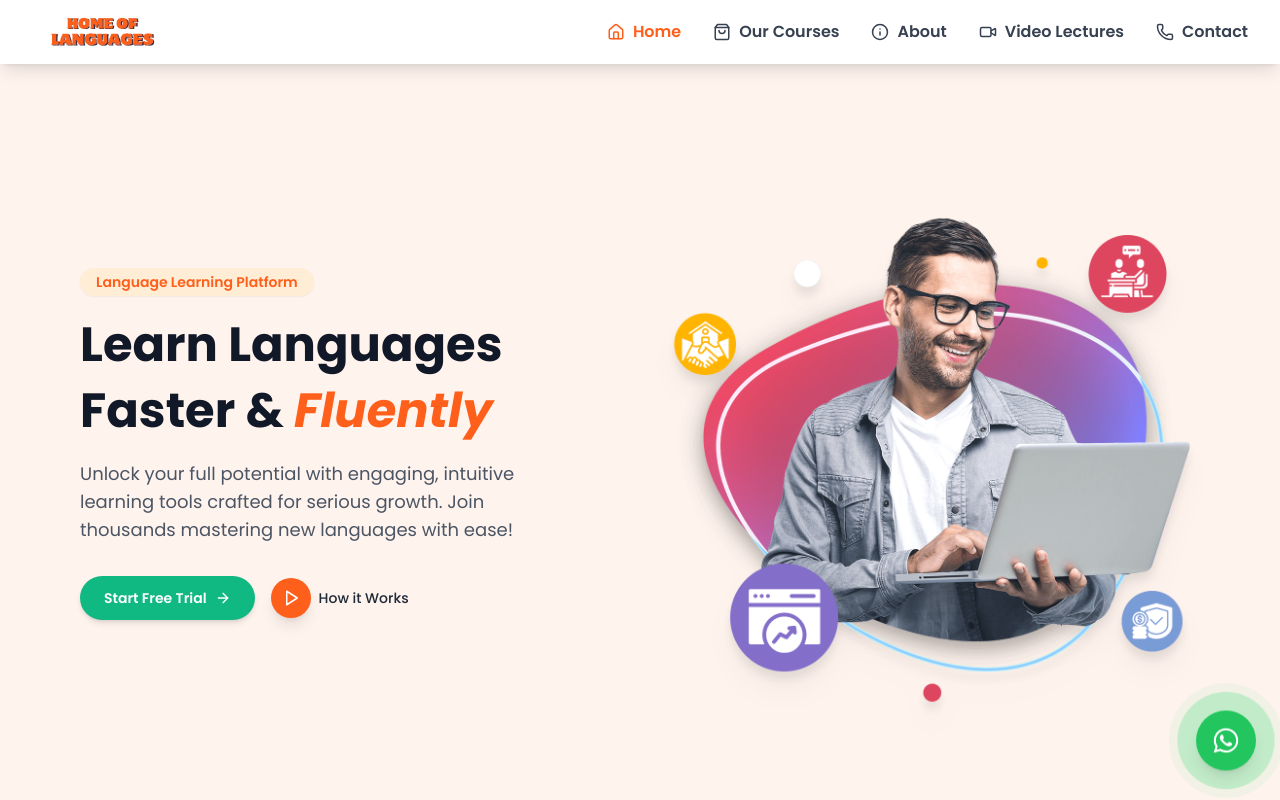
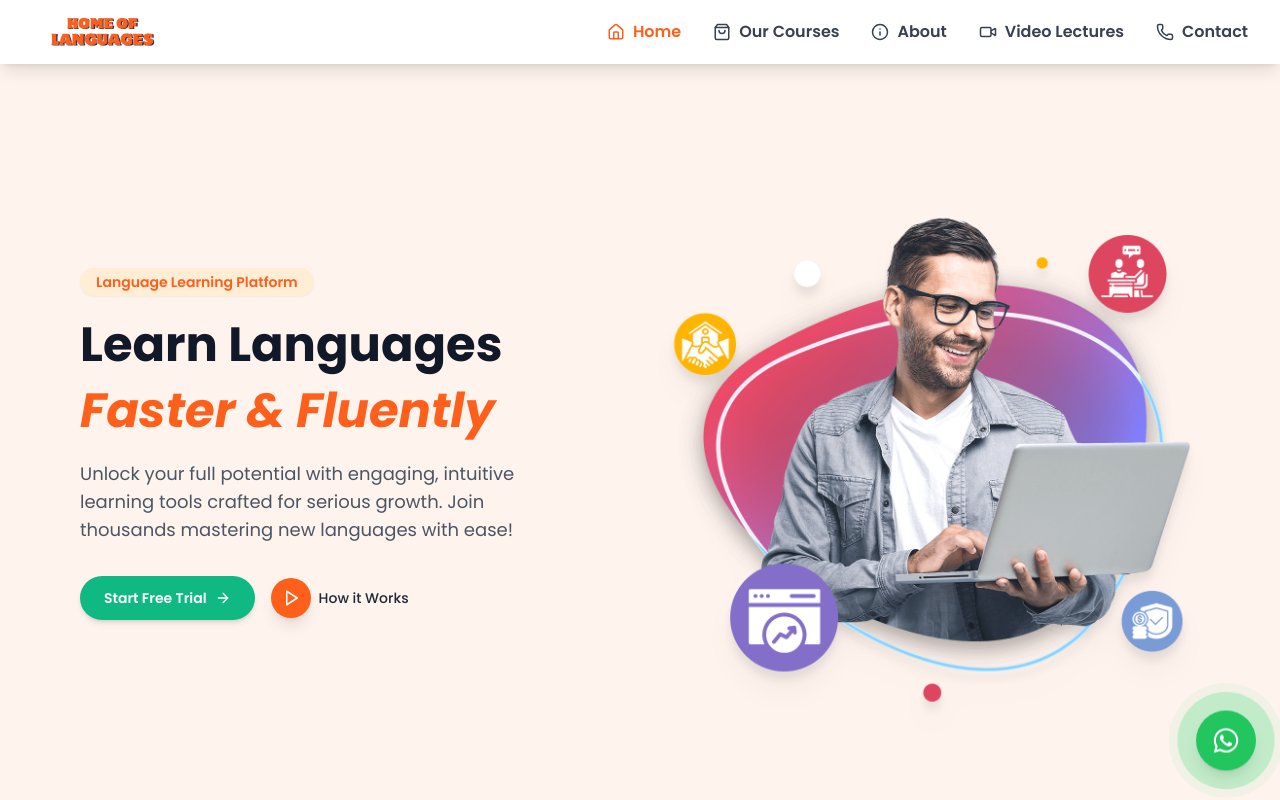
Before and after one commit to amnakhalid625/LanguageWebApp, a React (Vite) app: page / in a window 1280 px wide. Shown: the top 800 px of the page. Built offline with nearby package versions, Linux system fonts and the light colour scheme.

Commit message:
languageWebApp

```diff
--- a/package.json
+++ b/package.json
@@ -10,6 +10,7 @@
     "preview": "vite preview"
   },
   "dependencies": {
+    "framer-motion": "^12.9.4",
     "lucide-react": "^0.503.0",
     "react": "^19.0.0",
     "react-dom": "^19.0.0",
--- a/src/pages/Home.jsx
+++ b/src/pages/Home.jsx
@@ -8,6 +8,7 @@ import VideoLectures from '../components/VideoLectures';
 import FAQ from '../components/FAQ';
 import Testimonials from '../components/Testimonails';
 import Footer from '../components/Footer';
+import { motion } from 'framer-motion';
 
 const Hero = () => {
   return (
@@ -15,36 +16,75 @@ const Hero = () => {
     <section className="bg-background py-12 md:py-20 px-6 lg:px-20 font-sans">
       <div className="max-w-7xl mx-auto">
         <div className="flex flex-col md:flex-col-reverse lg:flex-row items-center justify-between gap-8 md:gap-12">
-          <div className="w-full lg:w-1/2 text-center md:text-center lg:text-left">
-            <div className="inline-block bg-orange-100 text-primary text-sm font-semibold px-4 py-1 rounded-full mb-4 shadow-sm">
+
+          {/* Left content */}
+          <motion.div
+            className="w-full lg:w-1/2 text-center md:text-center lg:text-left"
+            initial={{ opacity: 0, x: -50 }}
+            whileInView={{ opacity: 1, x: 0 }}
+            transition={{ duration: 0.6 }}
+            viewport={{ once: true }}
+          >
+            <motion.div
+              className="inline-block bg-orange-100 text-primary text-sm font-semibold px-4 py-1 rounded-full mb-4 shadow-sm"
+              initial={{ scale: 0 }}
+              whileInView={{ scale: 1 }}
+              transition={{ duration: 0.5, delay: 0.2 }}
+              viewport={{ once: true }}
+            >
               Language Learning Platform
-            </div>
+            </motion.div>
 
             <h1 className="text-3xl sm:text-4xl md:text-5xl font-bold text-gray-900 leading-tight md:leading-snug">
               Learn Languages<br />
-              Faster & <span className="text-primary italic">Fluently</span>
+              <motion.span
+                className="text-primary italic inline-block"
+                initial={{ opacity: 0 }}
+                whileInView={{ opacity: 1 }}
+                transition={{ delay: 0.3, duration: 0.6 }}
+                viewport={{ once: true }}
+              >
+                Faster & Fluently
+              </motion.span>
             </h1>
 
-            <p className="text-gray-600 mt-4 text-base sm:text-lg max-w-md mx-auto lg:mx-0">
+            <motion.p
+              className="text-gray-600 mt-4 text-base sm:text-lg max-w-md mx-auto lg:mx-0"
+              initial={{ opacity: 0, y: 20 }}
+              whileInView={{ opacity: 1, y: 0 }}
+              transition={{ delay: 0.4, duration: 0.6 }}
+              viewport={{ once: true }}
+            >
               Unlock your full potential with engaging, intuitive learning tools crafted for serious growth. Join thousands mastering new languages with ease!
-            </p>
+            </motion.p>
 
-            <div className="mt-8 flex flex-col sm:flex-row items-center gap-4 justify-center lg:justify-start">
+            <motion.div
+              className="mt-8 flex flex-col sm:flex-row items-center gap-4 justify-center lg:justify-start"
+              initial={{ opacity: 0, y: 20 }}
+              whileInView={{ opacity: 1, y: 0 }}
+              transition={{ delay: 0.6, duration: 0.6 }}
+              viewport={{ once: true }}
+            >
               <button className="flex items-center gap-2 bg-emerald-500 hover:bg-emerald-600 text-white font-semibold px-6 py-3 rounded-full transition shadow-md text-sm">
                 Start Free Trial <FiArrowRight className="text-base" />
               </button>
-              <button className="flex items-center gap-2 text-sm font-medium text-gray-800  transition">
+              <button className="flex items-center gap-2 text-sm font-medium text-gray-800 transition">
                 <span className="w-10 h-10 flex items-center justify-center rounded-full bg-primary text-white shadow-lg">
                   <FiPlay className="text-lg ml-0.5" />
                 </span>
                 How it Works
               </button>
-            </div>
-          </div>
+            </motion.div>
+          </motion.div>
 
-          {/* Image - Shows second on mobile/tablet */}
-          <div className="relative w-full lg:w-1/2 flex justify-center items-center min-h-[400px] md:min-h-[500px] lg:min-h-[600px]">
-            {/* Decorative elements */}
+          {/* Right image */}
+          <motion.div
+            className="relative w-full lg:w-1/2 flex justify-center items-center min-h-[400px] md:min-h-[500px] lg:min-h-[600px]"
+            initial={{ opacity: 0, x: 50 }}
+            whileInView={{ opacity: 1, x: 0 }}
+            transition={{ duration: 0.7 }}
+            viewport={{ once: true }}
+          >
             <div className="hidden lg:block absolute top-10 right-10 w-48 h-48 bg-teal-400 rounded-xl rotate-12 opacity-80 -z-10 shadow-xl"></div>
             <div className="hidden lg:block absolute top-28 right-0 w-40 h-40 bg-orange-500 rounded-xl -rotate-12 opacity-70 -z-10 shadow-lg"></div>
 
@@ -53,7 +93,8 @@ const Hero = () => {
               alt="Student learning languages"
               className="h-full max-h-[400px] md:max-h-[500px] lg:max-h-[600px] object-contain z-10 drop-shadow-xl"
             />
-          </div>
+          </motion.div>
+
         </div>
       </div>
     </section>
```
Also changed, not shown: 1 other file (tests, documents, lock files or other folders).
